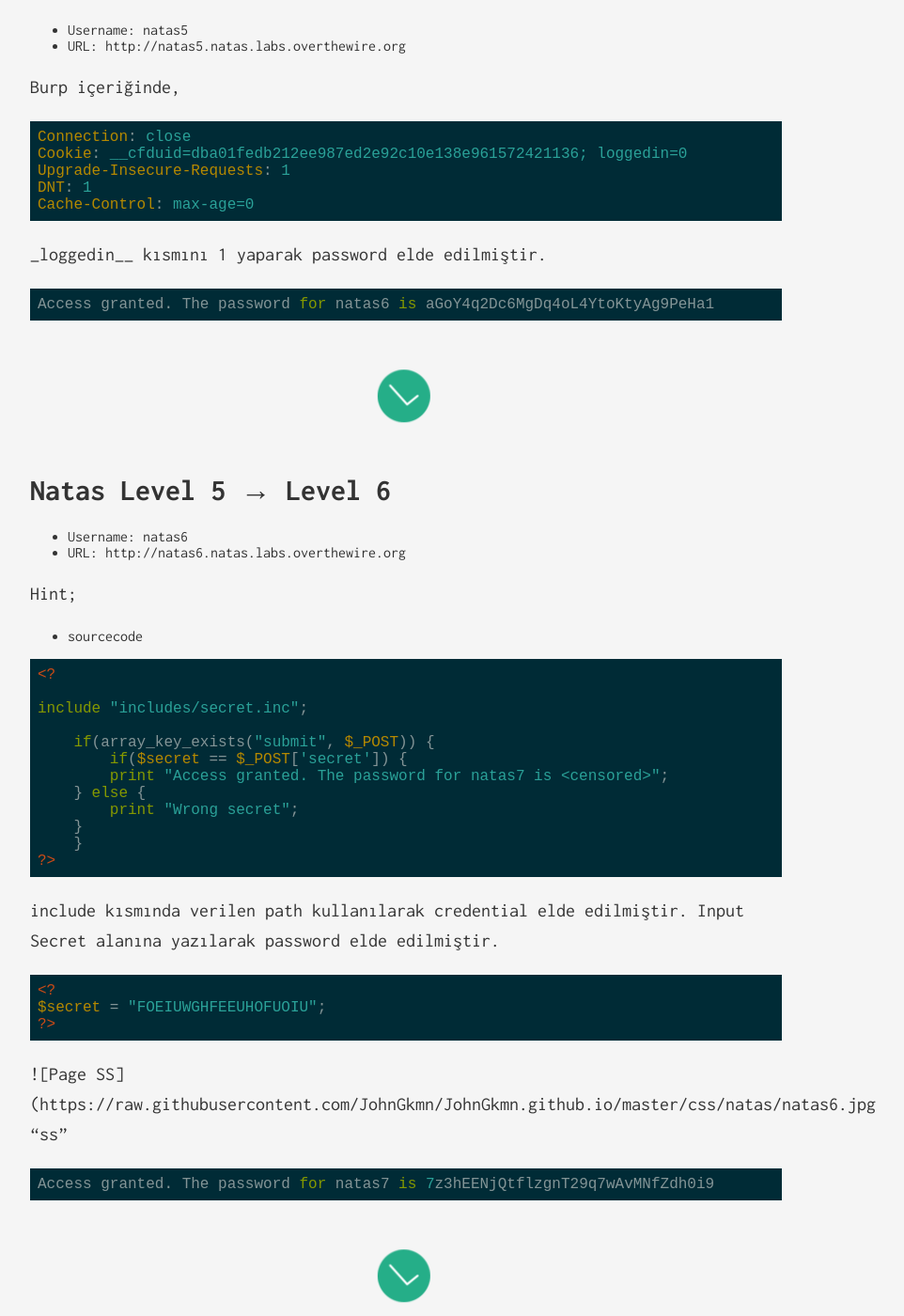
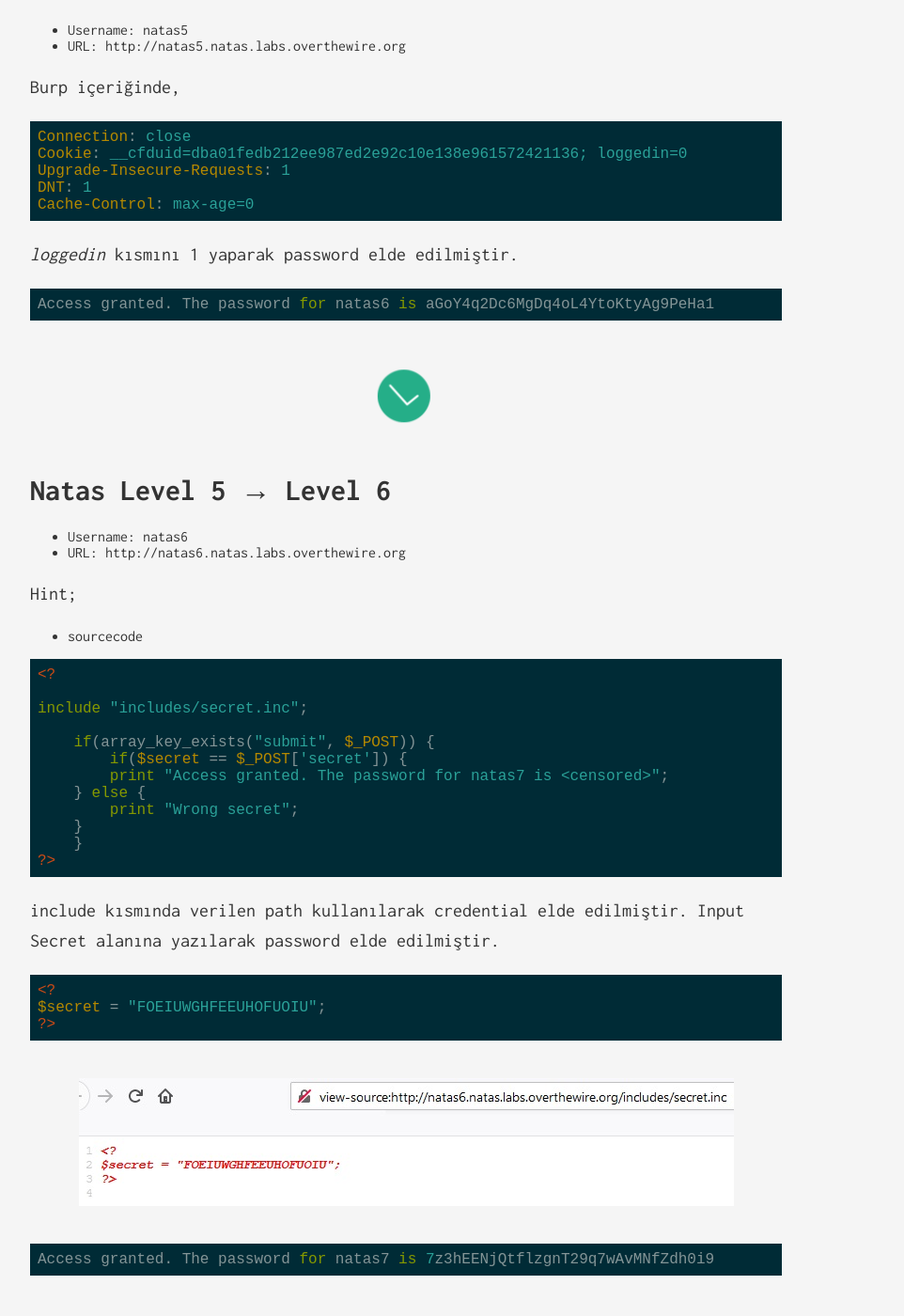
Before and after one commit to JohnGkmn/JohnGkmn.github.io, a Jekyll site: the page built from _posts/2019-11-05-natas.markdown, in a window 1280 px wide and 1400 px high, scrolled down 3954 px. Shown: the whole window at 94% size, without its empty margins (208-1170 px from the left). Built offline with Jekyll 4.4.1, drawn with Linux system fonts in a browser that asks for light colours.

Commit message:
Update 2019-11-05-natas.markdown

````diff
--- a/_posts/2019-11-05-natas.markdown
+++ b/_posts/2019-11-05-natas.markdown
@@ -173,7 +173,7 @@
 Cache-Control: max-age=0
 ```
 
-_loggedin__ kısmını 1 yaparak password elde edilmiştir.
+_loggedin_ kısmını 1 yaparak password elde edilmiştir.
 
 ```terminal
 Access granted. The password for natas6 is aGoY4q2Dc6MgDq4oL4YtoKtyAg9PeHa1
@@ -215,7 +215,7 @@
 ?>
 ```
 
-![Page SS](https://raw.githubusercontent.com/JohnGkmn/JohnGkmn.github.io/master/css/natas/natas6.jpg "ss"
+![Page SS](https://raw.githubusercontent.com/JohnGkmn/JohnGkmn.github.io/master/css/natas/natas6.jpg "ss")
 
 
 ```terminal
````
